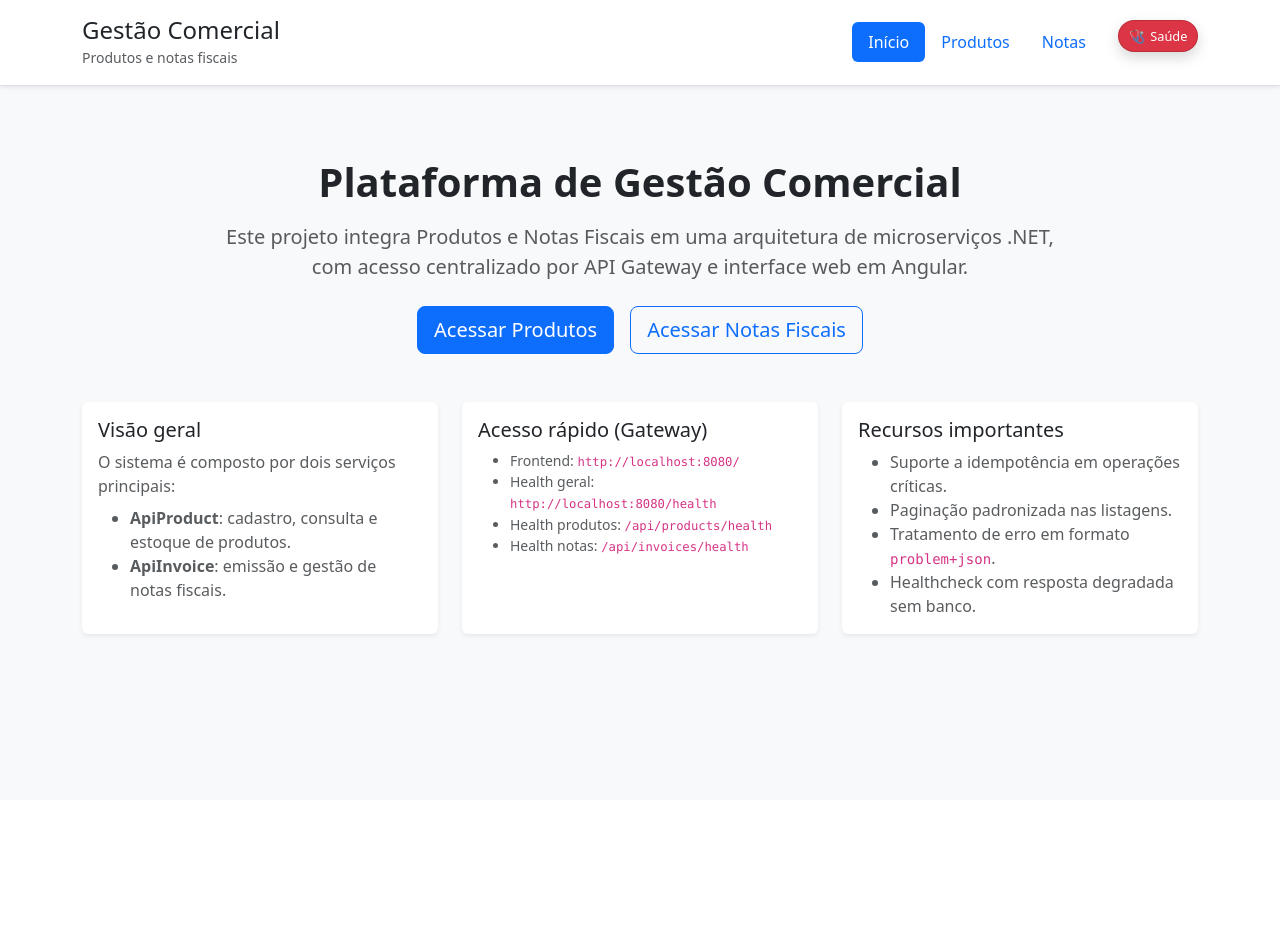
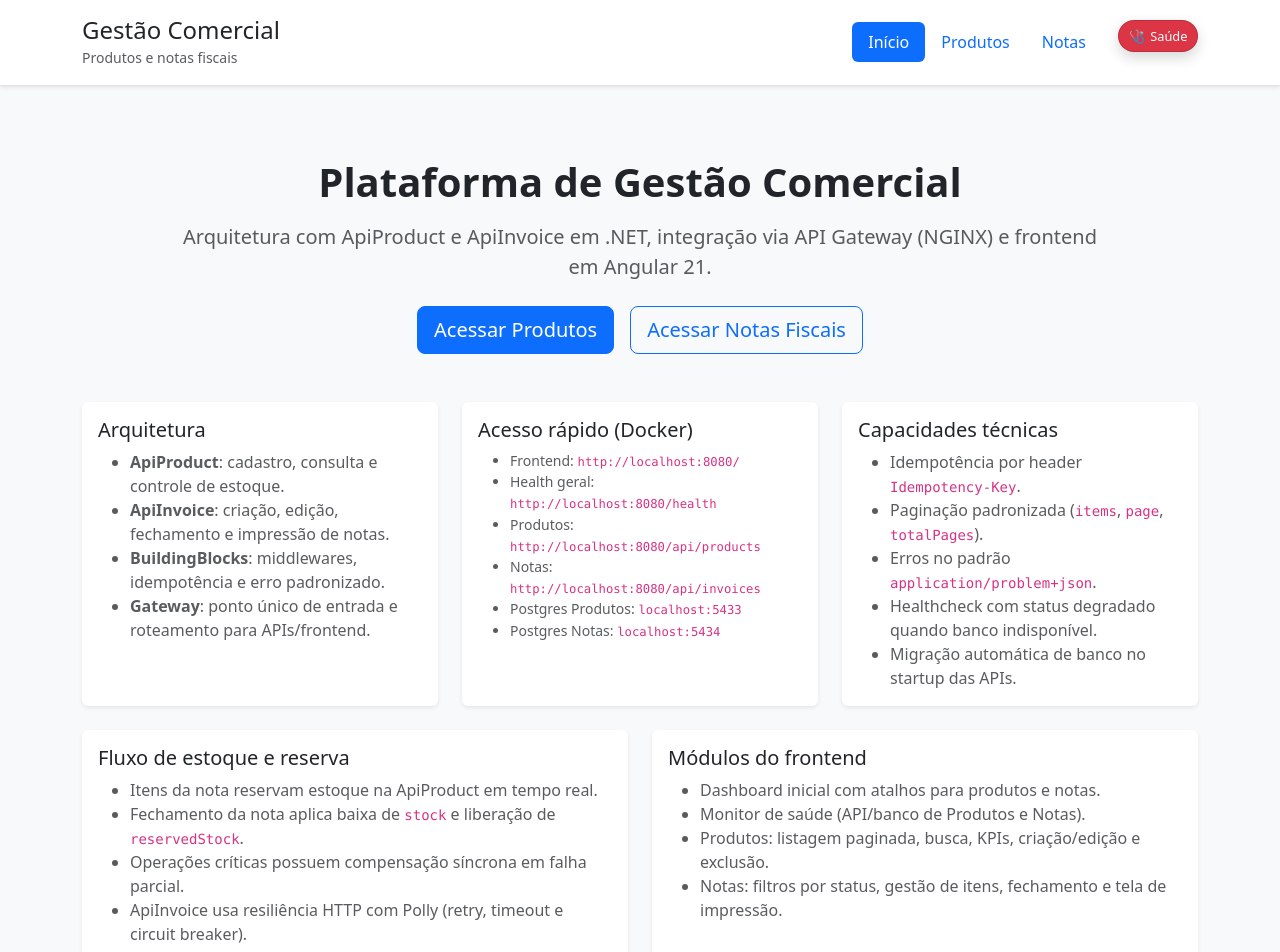
Before and after one commit to DragonZin/Korp_Teste_EnzoMazzuttiTrevisan, an Angular app in the folder frontend/: page / in a window 1280 px wide. Shown: the top 952 px of the page. Before the commit the page ends 800 px from the top, so only its background shows below. Built offline with nearby package versions, Linux system fonts and the light colour scheme; no server answers.

Commit message:
feat: enhance home page with detailed architecture and technical capabilities information

```diff
--- a/frontend/src/app/features/home/pages/home-page.component.html
+++ b/frontend/src/app/features/home/pages/home-page.component.html
@@ -1,9 +1,9 @@
 <section class="py-5">
   <div class="text-center mb-5">
     <h2 class="display-6 fw-semibold mb-3">Plataforma de Gestão Comercial</h2>
-    <p class="lead text-body-secondary mx-auto" style="max-width: 860px;">
-        Este projeto integra <strong>Produtos</strong> e <strong>Notas Fiscais</strong> em uma arquitetura de
-        microserviços .NET, com acesso centralizado por API Gateway e interface web em Angular.
+    <p class="lead text-body-secondary mx-auto" style="max-width: 920px;">
+      Arquitetura com <strong>ApiProduct</strong> e <strong>ApiInvoice</strong> em .NET, integração via
+      <strong>API Gateway (NGINX)</strong> e frontend em <strong>Angular 21</strong>.
     </p>
 
     <div class="d-flex flex-wrap justify-content-center gap-3 mt-4">
@@ -12,17 +12,16 @@
     </div>
   </div>
 
-    <div class="row g-4">
+  <div class="row g-4 mb-4">
     <div class="col-12 col-lg-4">
       <article class="card h-100 shadow-sm border-0">
         <div class="card-body">
-            <h3 class="h5 card-title">Visão geral</h3>
-            <p class="card-text text-body-secondary mb-2">
-            O sistema é composto por dois serviços principais:
-            </p>
+          <h3 class="h5 card-title">Arquitetura</h3>
           <ul class="mb-0 text-body-secondary">
-            <li><strong>ApiProduct</strong>: cadastro, consulta e estoque de produtos.</li>
-            <li><strong>ApiInvoice</strong>: emissão e gestão de notas fiscais.</li>
+            <li><strong>ApiProduct</strong>: cadastro, consulta e controle de estoque.</li>
+            <li><strong>ApiInvoice</strong>: criação, edição, fechamento e impressão de notas.</li>
+            <li><strong>BuildingBlocks</strong>: middlewares, idempotência e erro padronizado.</li>
+            <li><strong>Gateway</strong>: ponto único de entrada e roteamento para APIs/frontend.</li>
           </ul>
         </div>
       </article>
@@ -31,12 +30,14 @@
     <div class="col-12 col-lg-4">
       <article class="card h-100 shadow-sm border-0">
         <div class="card-body">
-            <h3 class="h5 card-title">Acesso rápido (Gateway)</h3>
+          <h3 class="h5 card-title">Acesso rápido (Docker)</h3>
           <ul class="small mb-0 text-body-secondary">
             <li>Frontend: <code>http://localhost:8080/</code></li>
             <li>Health geral: <code>http://localhost:8080/health</code></li>
-            <li>Health produtos: <code>/api/products/health</code></li>
-            <li>Health notas: <code>/api/invoices/health</code></li>
+            <li>Produtos: <code>http://localhost:8080/api/products</code></li>
+            <li>Notas: <code>http://localhost:8080/api/invoices</code></li>
+            <li>Postgres Produtos: <code>localhost:5433</code></li>
+            <li>Postgres Notas: <code>localhost:5434</code></li>
           </ul>
         </div>
       </article>
@@ -45,12 +46,43 @@
     <div class="col-12 col-lg-4">
       <article class="card h-100 shadow-sm border-0">
         <div class="card-body">
-            <h3 class="h5 card-title">Recursos importantes</h3>
+          <h3 class="h5 card-title">Capacidades técnicas</h3>
           <ul class="mb-0 text-body-secondary">
-            <li>Suporte a idempotência em operações críticas.</li>
-            <li>Paginação padronizada nas listagens.</li>
-            <li>Tratamento de erro em formato <code>problem+json</code>.</li>
-            <li>Healthcheck com resposta degradada sem banco.</li>
+            <li>Idempotência por header <code>Idempotency-Key</code>.</li>
+            <li>Paginação padronizada (<code>items</code>, <code>page</code>, <code>totalPages</code>).</li>
+            <li>Erros no padrão <code>application/problem+json</code>.</li>
+            <li>Healthcheck com status degradado quando banco indisponível.</li>
+            <li>Migração automática de banco no startup das APIs.</li>
+          </ul>
+        </div>
+      </article>
+    </div>
+  </div>
+
+  <div class="row g-4">
+    <div class="col-12 col-lg-6">
+      <article class="card h-100 shadow-sm border-0">
+        <div class="card-body">
+          <h3 class="h5 card-title">Fluxo de estoque e reserva</h3>
+          <ul class="mb-0 text-body-secondary">
+            <li>Itens da nota reservam estoque na ApiProduct em tempo real.</li>
+            <li>Fechamento da nota aplica baixa de <code>stock</code> e liberação de <code>reservedStock</code>.</li>
+            <li>Operações críticas possuem compensação síncrona em falha parcial.</li>
+            <li>ApiInvoice usa resiliência HTTP com Polly (retry, timeout e circuit breaker).</li>
+          </ul>
+        </div>
+      </article>
+    </div>
+
+    <div class="col-12 col-lg-6">
+      <article class="card h-100 shadow-sm border-0">
+        <div class="card-body">
+          <h3 class="h5 card-title">Módulos do frontend</h3>
+          <ul class="mb-0 text-body-secondary">
+            <li>Dashboard inicial com atalhos para produtos e notas.</li>
+            <li>Monitor de saúde (API/banco de Produtos e Notas).</li>
+            <li>Produtos: listagem paginada, busca, KPIs, criação/edição e exclusão.</li>
+            <li>Notas: filtros por status, gestão de itens, fechamento e tela de impressão.</li>
           </ul>
         </div>
       </article>
```
Lines whose indentation alone changed are shown as unchanged.
